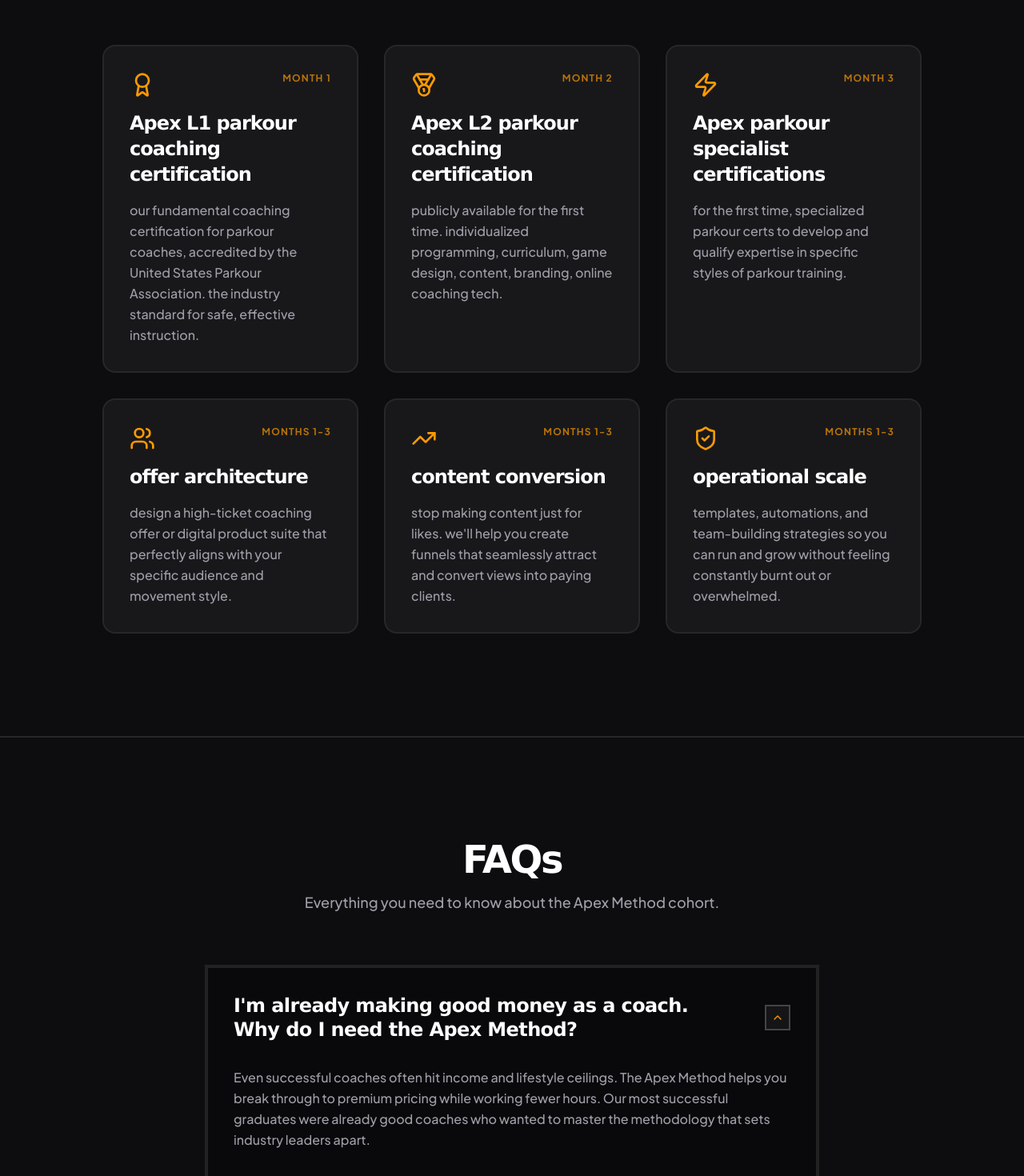
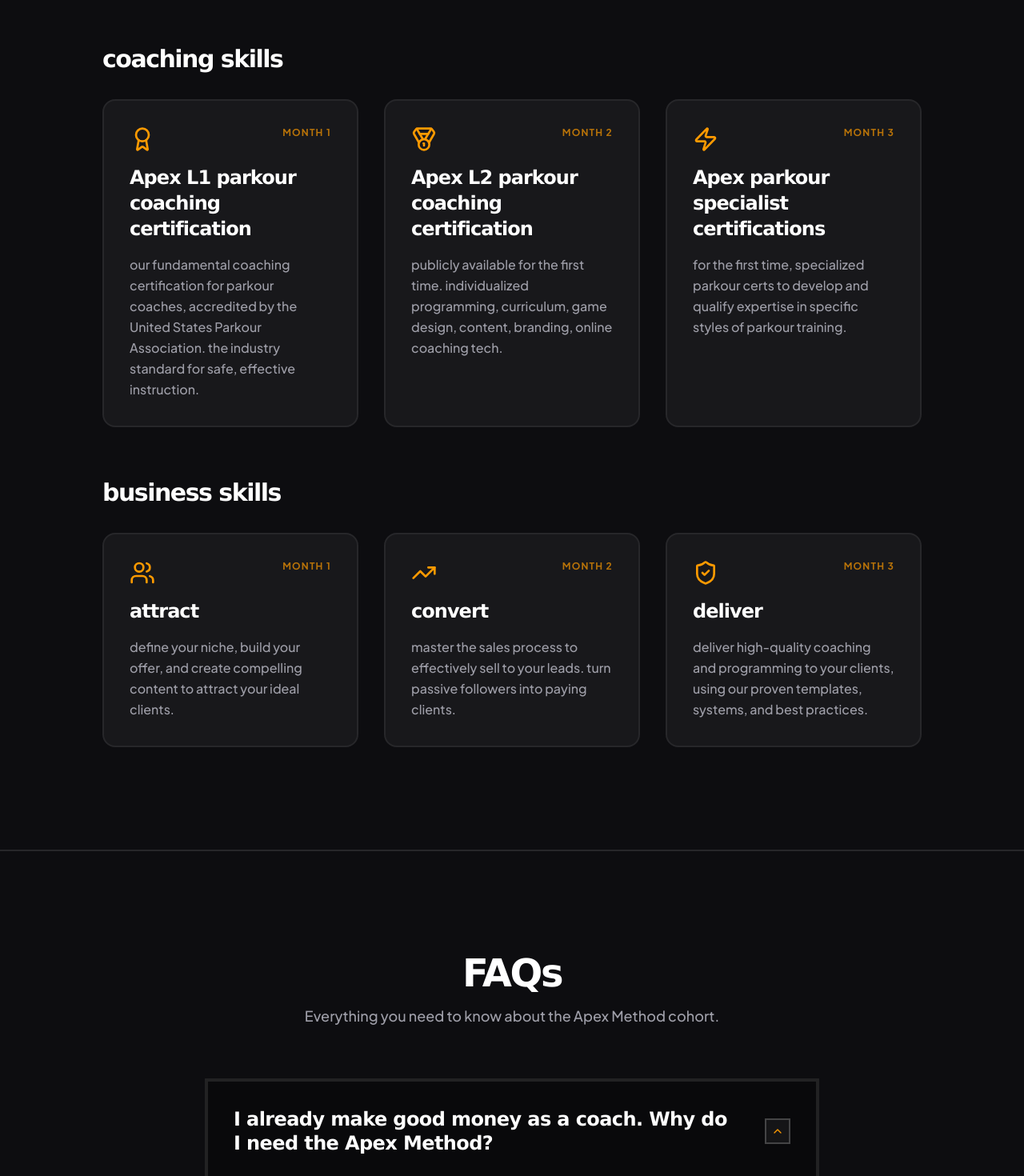
Before and after one commit to ryanmford/APEX-MOVEMENT-CO, a React (Vite) app: page /coach in a window 1280 px wide. Shown: the part 4860-6330 px from the top of the page at 80% size. Built offline with nearby package versions, Linux system fonts and the light colour scheme; no server answers.

Commit message:
feat(coach): update program curriculum structure
Reorganized the program section to distinguish between coaching and business skills, and updated the business curriculum focus to "attract".

```diff
--- a/src/pages/Coach.tsx
+++ b/src/pages/Coach.tsx
@@ -367,7 +367,8 @@
             we don't just give you courses. we build your business infrastructure alongside you.
           </p>
 
-          <div className="grid md:grid-cols-3 gap-8 text-left mb-8">
+          <h3 className="text-3xl font-black tracking-tighter mb-8 text-left">coaching skills</h3>
+          <div className="grid md:grid-cols-3 gap-8 text-left mb-16">
             {[
               {
                 icon: <Award className={`w-8 h-8 ${themeClasses.accent}`} />,
@@ -401,25 +402,26 @@
             ))}
           </div>
 
+          <h3 className="text-3xl font-black tracking-tighter mb-8 text-left">business skills</h3>
           <div className="grid md:grid-cols-3 gap-8 text-left">
             {[
               {
                 icon: <Users className={`w-8 h-8 ${themeClasses.accent}`} />,
-                title: "offer architecture",
-                desc: "design a high-ticket coaching offer or digital product suite that perfectly aligns with your specific audience and movement style.",
-                timeline: "months 1-3"
+                title: "attract",
+                desc: "define your niche, build your offer, and create compelling content to attract your ideal clients.",
+                timeline: "month 1"
               },
               {
                 icon: <TrendingUp className={`w-8 h-8 ${themeClasses.accent}`} />,
-                title: "content conversion",
-                desc: "stop making content just for likes. we'll help you create funnels that seamlessly attract and convert views into paying clients.",
-                timeline: "months 1-3"
+                title: "convert",
+                desc: "master the sales process to effectively sell to your leads. turn passive followers into paying clients.",
+                timeline: "month 2"
               },
               {
                 icon: <ShieldCheck className={`w-8 h-8 ${themeClasses.accent}`} />,
-                title: "operational scale",
-                desc: "templates, automations, and team-building strategies so you can run and grow without feeling constantly burnt out or overwhelmed.",
-                timeline: "months 1-3"
+                title: "deliver",
+                desc: "deliver high-quality coaching and programming to your clients, using our proven templates, systems, and best practices.",
+                timeline: "month 3"
               }
             ].map((feature, i) => (
               <div key={i + 3} className={`p-8 rounded-2xl border-2 ${themeClasses.card}`}>
@@ -447,32 +449,32 @@
           <div className="space-y-4">
             {[
               {
-                q: "I'm already making good money as a coach. Why do I need the Apex Method?",
-                a: "Even successful coaches often hit income and lifestyle ceilings. The Apex Method helps you break through to premium pricing while working fewer hours. Our most successful graduates were already good coaches who wanted to master the methodology that sets industry leaders apart."
+                q: "I already make good money as a coach. Why do I need the Apex Method?",
+                a: "Even successful coaches hit income and lifestyle ceilings. The Apex Method helps you break through to premium pricing while working fewer hours. Our most successful graduates were already good coaches who wanted to master the methodology that sets industry leaders apart."
               },
               {
                 q: "How is the Apex Method different from other parkour certifications?",
-                a: "Most certifications teach you information. Our program teaches you the complete Apex Method through implementation. You'll build your entire practice inside our ecosystem during the cohort, with direct feedback from the founders. You graduate with a functioning premium practice using proven methodology, not just a certificate."
+                a: "Most parkour certifications teach you information. Our program teaches you the complete Apex Method through implementation. You'll build your entire practice inside our ecosystem during the cohort, with direct feedback from our team. You graduate with a functioning premium practice using proven methodology, not just a certificate."
               },
               {
                 q: "What exactly is the Apex Method?",
-                a: "It's our comprehensive system for delivering truly personalized movement coaching. The Apex Method teaches you to assess each athlete systematically, design programs based on their unique needs that also include longevity and lifestyle considerations, and deliver ongoing coaching that creates lasting results. It's the methodology that separates premium coaches from the crowd."
+                a: "It's our comprehensive system for delivering truly personalized parkour coaching. The Apex Method teaches you to systematically assess each client, design programs based on their unique needs that also include longevity and lifestyle considerations, and deliver ongoing coaching that creates lasting results. It's the methodology that separates premium coaches from the crowd."
               },
               {
-                q: "Can I complete this while coaching part-time or full time?",
-                a: "Yes. The Apex Method is designed for working coaches. Live sessions are scheduled to accommodate most work schedules, and all content is recorded for flexibility. The Apex Method is built to integrate into any coaching practice."
+                q: "Can I complete this while working part-time or full-time?",
+                a: "Yes. The Apex Method is designed for working coaches. Live sessions are scheduled to accommodate most work schedules, and all content is recorded and reposted for both live and asynchronous consumption. The Apex Method is built to integrate into any coaching practice."
               },
               {
                 q: "What if I've never used online coaching platforms before?",
-                a: "Perfect! We include guided setup. The Apex Method is designed to work seamlessly with modern coaching tools - most coaches master the tech within 2-3 weeks. Our support team ensures you're confident with the technology."
+                a: "Perfect! We include guided setup. The Apex Method is designed to work seamlessly with modern coaching tools. Our support team ensures you're confident with the technology."
               },
               {
                 q: "Is this only for parkour coaches?",
-                a: "No. The Apex Method works for any coach wanting to deliver personalized service: online coaches, gym owners, strength coaches, freerunning coaches, and movement practitioners. The methodology adapts to any coaching environment."
+                a: "No. The Apex Method works for any movement coach wanting to deliver personalized service: IRL/online/hybrid coaches, program directors, gym owners, and more. The methodology adapts to any coaching environment."
               },
               {
                 q: "What ongoing support do I get after graduation?",
-                a: "You'll get access to ongoing Apex Method education, a lifetime alumni community, monthly alumni calls, and opportunities for advanced business mentorship. Plus, the Apex Method gives you frameworks you'll use for your entire career."
+                a: "You'll get a lifetime alumni community and opportunities for advanced business mentorship. Plus, the Apex Method gives you frameworks you'll use for your entire career."
               },
               {
                 q: "How quickly will I see results from implementing the Apex Method?",
@@ -520,7 +522,7 @@
       {/* CTA */}
       <section className={`py-32 px-6 text-center border-t ${themeClasses.border}`}>
         <div className="max-w-3xl mx-auto">
-          <h2 className="text-5xl md:text-6xl font-black tracking-tighter mb-6">secure your spot for october 3rd</h2>
+          <h2 className="text-5xl md:text-6xl font-black tracking-tighter mb-6">secure your spot for oct 3</h2>
           <p className={`text-xl mb-12 font-medium ${themeClasses.muted}`}>
             we only accept a small group of coaches who have the drive to execute. let's build together.
           </p>
```
